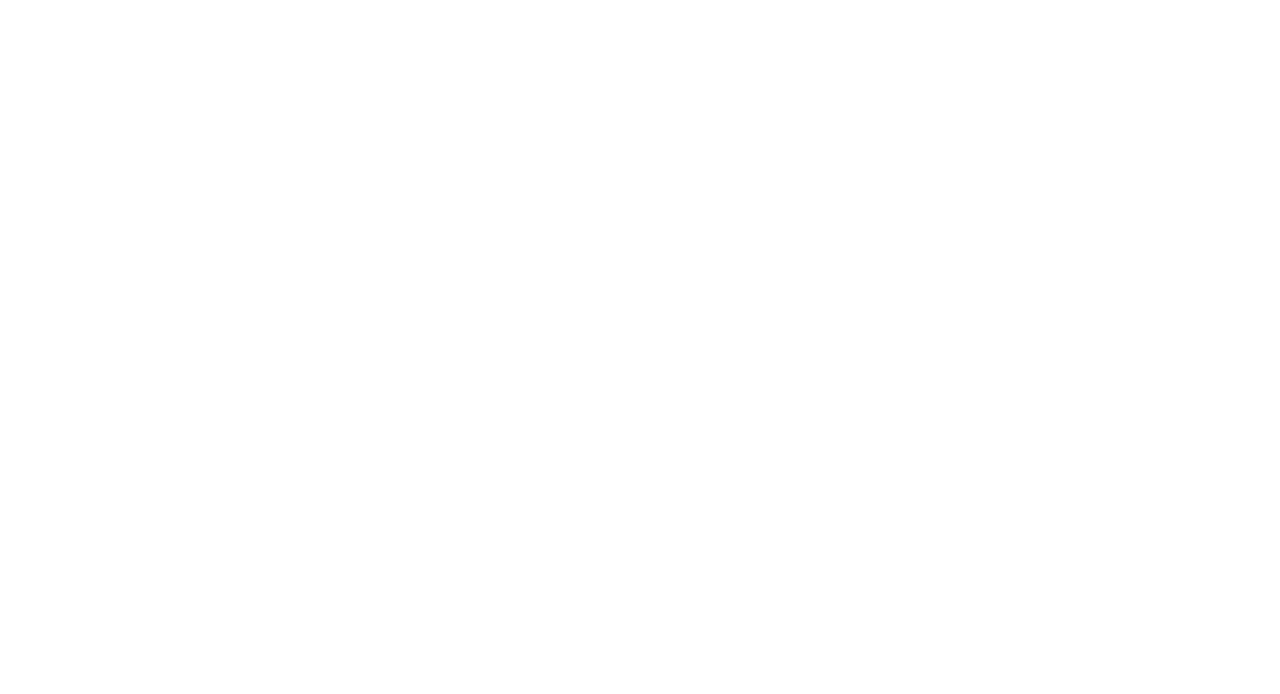
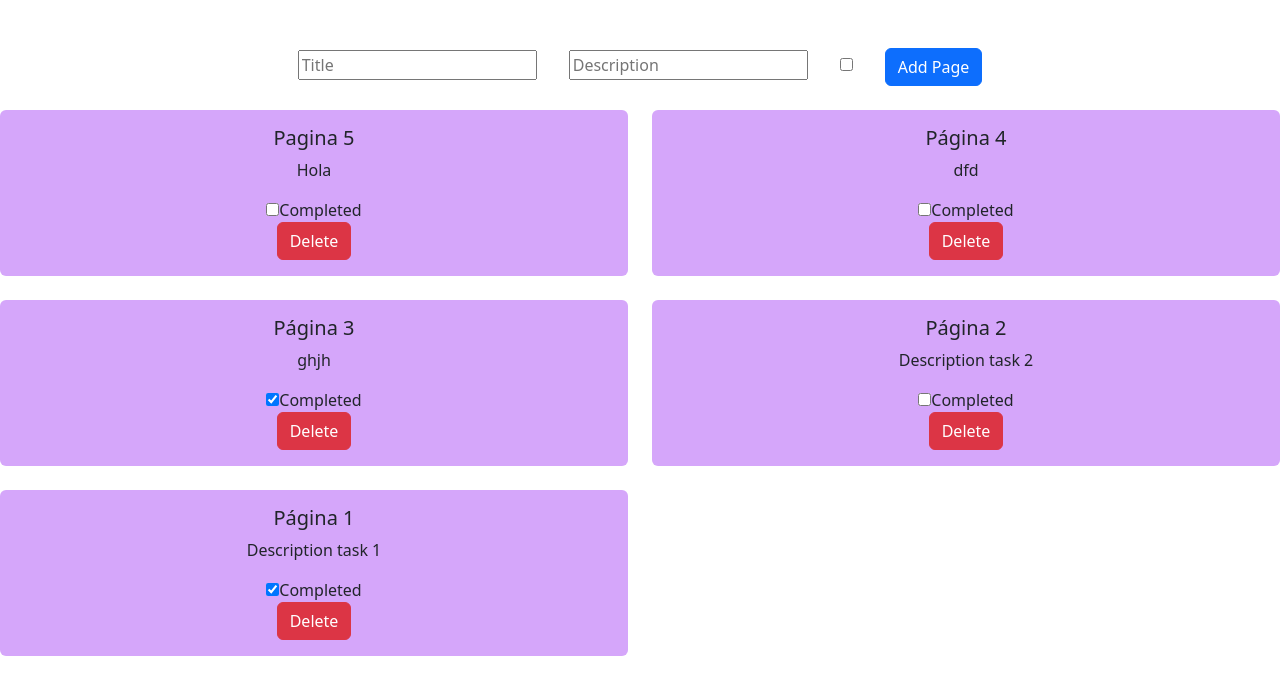
Before and after one commit to Funread/funread, a React (Create React App) app in the folder frontend/: page /pocfr148 in a window 1280 px wide. Before the commit this address had no page. Shown: the top 694 px of the page. Built offline with nearby package versions, Linux system fonts and the light colour scheme; data requests are answered from the project's data file.

Commit message:
FR-148 Redux
Prueba de concepto para la implementación de Redux

```diff
--- /dev/null
+++ b/frontend/db/tasks.json
@@ -0,0 +1,34 @@
+{
+  "tasks": [
+    {
+      "id": 1,
+      "title": "Página 1",
+      "description": "Description task 1",
+      "completed": true
+    },
+    {
+      "id": 2,
+      "title": "Página 2",
+      "description": "Description task 2",
+      "completed": false
+    },
+    {
+      "title": "Página 3",
+      "description": "ghjh",
+      "completed": true,
+      "id": 6
+    },
+    {
+      "title": "Página 4",
+      "description": "dfd",
+      "completed": false,
+      "id": 7
+    },
+    {
+      "title": "Pagina 5",
+      "description": "Hola",
+      "completed": false,
+      "id": 8
+    }
+  ]
+}
--- a/frontend/package.json
+++ b/frontend/package.json
@@ -10,18 +10,21 @@
     "@fortawesome/free-solid-svg-icons": "^6.2.0",
     "@fortawesome/react-fontawesome": "^0.2.0",
     "@popperjs/core": "^2.11.6",
+    "@reduxjs/toolkit": "^1.9.5",
     "@testing-library/jest-dom": "^5.16.5",
     "@testing-library/react": "^13.3.0",
     "@testing-library/user-event": "^13.5.0",
     "axios": "^0.27.2",
     "bootstrap": "^5.2.0",
     "http-proxy-middleware": "^2.0.6",
+    "json-server": "^0.17.3",
     "moment": "^2.29.4",
     "react": "^18.2.0",
     "react-audio-player": "^0.17.0",
     "react-bootstrap": "^2.5.0",
     "react-dom": "^18.2.0",
     "react-jigsaw-puzzle": "^1.0.4",
+    "react-redux": "^8.1.2",
     "react-router-dom": "^6.4.1",
     "react-scripts": "5.0.1",
     "react-toastify": "^9.0.8",
@@ -34,7 +37,8 @@
     "start": "react-scripts start",
     "build": "react-scripts build",
     "test": "react-scripts test",
-    "eject": "react-scripts eject"
+    "eject": "react-scripts eject",
+    "back": "json-server --watch db/tasks.json --port 3001"
   },
   "eslintConfig": {
     "extends": [
--- a/frontend/src/index.js
+++ b/frontend/src/index.js
@@ -13,13 +13,17 @@ import Puzzle from "./Components/Shared/Templates/Widgets/Puzzle/Puzzle";
 import Wizard from "./Components/Shared/Wizard/Wizard";
 import WizardTemplate from "./Components/WizardTemplete/WizardTemplate";
 import AddPage from "./Components/Shared/AddPage/AddPage";
-import Template1 from "./Components/Shared/Templates/Template 1/Template1"
+import Template1 from "./Components/Shared/Templates/Template 1/Template1";
 import Template2 from "./Components/Shared/Templates/Template 2/template2";
 import Template3 from "./Components/Shared/Templates/Template3/Template3";
 import MemoryGame from "./Components/Shared/Templates/Widgets/MemoryGame/MemoryGame";
+import { Provider } from "react-redux";
+import { store } from "./poc/app/store";
+import POCFR_148 from "./poc/POCFR_148";
 
 const root = ReactDOM.createRoot(document.getElementById("root"));
 root.render(
+  <Provider store={store}>
     <BrowserRouter>
       <Routes>
         <Route
@@ -52,12 +56,18 @@ root.render(
               <div className="index-background-container ">
                 <Dashboard />
               </div>
-          </div>} />
+            </div>
+          }
+        />
         <Route path="/wiki" element={<Wiki />} />
 
-      <Route path="/puzzle" element={<Puzzle imagen="https://149695847.v2.pressablecdn.com/wp-content/uploads/2020/08/What-is-Computer-Vision-scaled.jpg" />} />
+        <Route
+          path="/puzzle"
+          element={
+            <Puzzle imagen="https://149695847.v2.pressablecdn.com/wp-content/uploads/2020/08/What-is-Computer-Vision-scaled.jpg" />
+          }
+        />
         {/* <Route path="/wizard" element={<Wizard />}/> */}
-
 
         <Route
           exact
@@ -84,10 +94,12 @@ root.render(
         />
         <Route path="/template-1" element={<Template1 />} />
         <Route path="/template-2" element={<Template2 />} />
-      <Route path="/template-3" element={<Template3/>} />
-      <Route path="/memorygame" element={<MemoryGame/>} />
+        <Route path="/template-3" element={<Template3 />} />
+        <Route path="/memorygame" element={<MemoryGame />} />
+        <Route path="/pocfr148" element={<POCFR_148 />} />
       </Routes>
     </BrowserRouter>
+  </Provider>
 );
 
 // If you want to start measuring performance in your app, pass a function
--- /dev/null
+++ b/frontend/src/poc/POCFR_148.js
@@ -0,0 +1,12 @@
+import TaskForm from "./components/TaskForm";
+import TasksList from "./components/TasksList";
+
+function POCFR_148() {
+  return (
+    <div className="App">
+      <TaskForm />
+      <TasksList />
+    </div>
+  );
+}
+export default POCFR_148;
--- /dev/null
+++ b/frontend/src/poc/api/apiSlice.js
@@ -0,0 +1,48 @@
+import { createApi, fetchBaseQuery } from "@reduxjs/toolkit/query/react";
+
+export const apiSlice = createApi({
+  reducerPath: "api",
+  baseQuery: fetchBaseQuery({
+    baseUrl: "http://localhost:3001",
+  }),
+  endpoints: (builder) => ({
+    getTasks: builder.query({
+      query: () => "/tasks",
+      providesTags: ["Tasks"],
+      transformResponse: (response) => response.sort((a, b) => b.id - a.id),
+    }),
+
+    createTask: builder.mutation({
+      query: (newTask) => ({
+        url: "/tasks",
+        method: "POST",
+        body: newTask,
+      }),
+      invalidatesTags: ["Tasks"],
+    }),
+
+    updateTask: builder.mutation({
+      query: (updatedTask) => ({
+        url: `/tasks/${updatedTask.id}`,
+        method: "PATCH",
+        body: updatedTask,
+      }),
+      invalidatesTags: ["Tasks"],
+    }),
+
+    deleteTask: builder.mutation({
+      query: (id) => ({
+        url: `tasks/${id}`,
+        method: "DELETE",
+      }),
+      invalidatesTags: ["Tasks"],
+    }),
+  }),
+});
+
+export const {
+  useGetTasksQuery,
+  useCreateTaskMutation,
+  useDeleteTaskMutation,
+  useUpdateTaskMutation,
+} = apiSlice;
--- /dev/null
+++ b/frontend/src/poc/app/store.js
@@ -0,0 +1,12 @@
+import { configureStore, getDefaultMiddleware } from "@reduxjs/toolkit";
+import { apiSlice } from "../api/apiSlice";
+import { setupListeners } from "@reduxjs/toolkit/dist/query";
+
+export const store = configureStore({
+  reducer: { [apiSlice.reducerPath]: apiSlice.reducer },
+
+  middleware: (getDefaultMiddleware) =>
+    getDefaultMiddleware().concat(apiSlice.middleware),
+});
+
+setupListeners(store.dispatch);
--- /dev/null
+++ b/frontend/src/poc/components/TaskForm.js
@@ -0,0 +1,40 @@
+import React from "react";
+import { useCreateTaskMutation } from "../api/apiSlice";
+
+function TaskForm() {
+  const [createTask] = useCreateTaskMutation();
+  const handleSubmit = (e) => {
+    e.preventDefault();
+
+    const title = e.target.elements.title.value.trim();
+    const description = e.target.elements.description.value.trim();
+    const completed = e.target.elements.completed.checked;
+
+    createTask({
+      title,
+      description,
+      completed,
+    });
+  };
+
+  return (
+    <form onSubmit={handleSubmit} className="mt-5">
+      <input
+        className="mx-3"
+        type="text"
+        name="title"
+        placeholder="Title"
+      ></input>
+      <input
+        className="mx-3"
+        type="text"
+        name="description"
+        placeholder="Description"
+      ></input>
+      <input className="mx-3" type="checkbox" name="completed"></input>
+      <button className="mx-3 btn btn-primary">Add Page</button>
+    </form>
+  );
+}
+
+export default TaskForm;
--- /dev/null
+++ b/frontend/src/poc/components/TasksList.js
@@ -0,0 +1,54 @@
+import React from "react";
+import {
+  useGetTasksQuery,
+  useDeleteTaskMutation,
+  useUpdateTaskMutation,
+} from "../api/apiSlice";
+
+function TasksList() {
+  const { data: tasks, isError, isLoading, error } = useGetTasksQuery();
+  const [deleteTask] = useDeleteTaskMutation();
+  const [updateTask] = useUpdateTaskMutation();
+
+  if (isLoading) return <div>Loading...</div>;
+  else if (isError) return <div>Error: {error.message}</div>;
+
+  return (
+    <>
+      <div className="row">
+        {tasks.map((task) => (
+          <div key={task.id} className="col-sm-6 mt-4 ml-4">
+            <div className="card ">
+              <div className="card-body">
+                <h5 className="card-title">{task.title}</h5>
+                <p className="card-text">{task.description}</p>
+                <input
+                  type="checkbox"
+                  id={task.id}
+                  checked={task.completed}
+                  onChange={(e) =>
+                    updateTask({
+                      ...task,
+                      completed: e.target.checked,
+                    })
+                  }
+                ></input>
+                <label htmlFor={task.id}>Completed</label>
+                <div>
+                  <button
+                    className="btn btn-danger"
+                    onClick={() => deleteTask(task.id)}
+                  >
+                    Delete
+                  </button>
+                </div>
+              </div>
+            </div>
+          </div>
+        ))}
+      </div>
+    </>
+  );
+}
+
+export default TasksList;
```
Also changed, not shown: 1 other file (tests, documents, lock files or other folders). Lines whose indentation alone changed are shown as unchanged.
